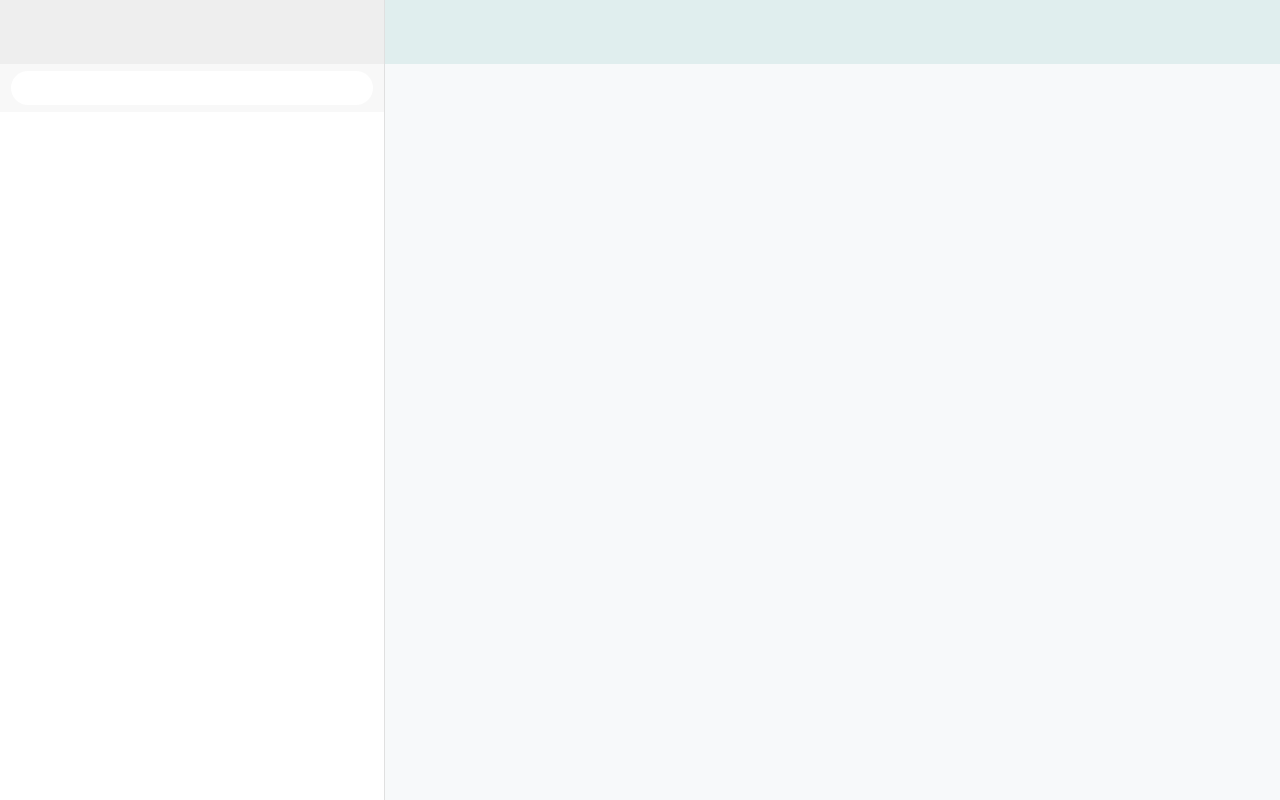
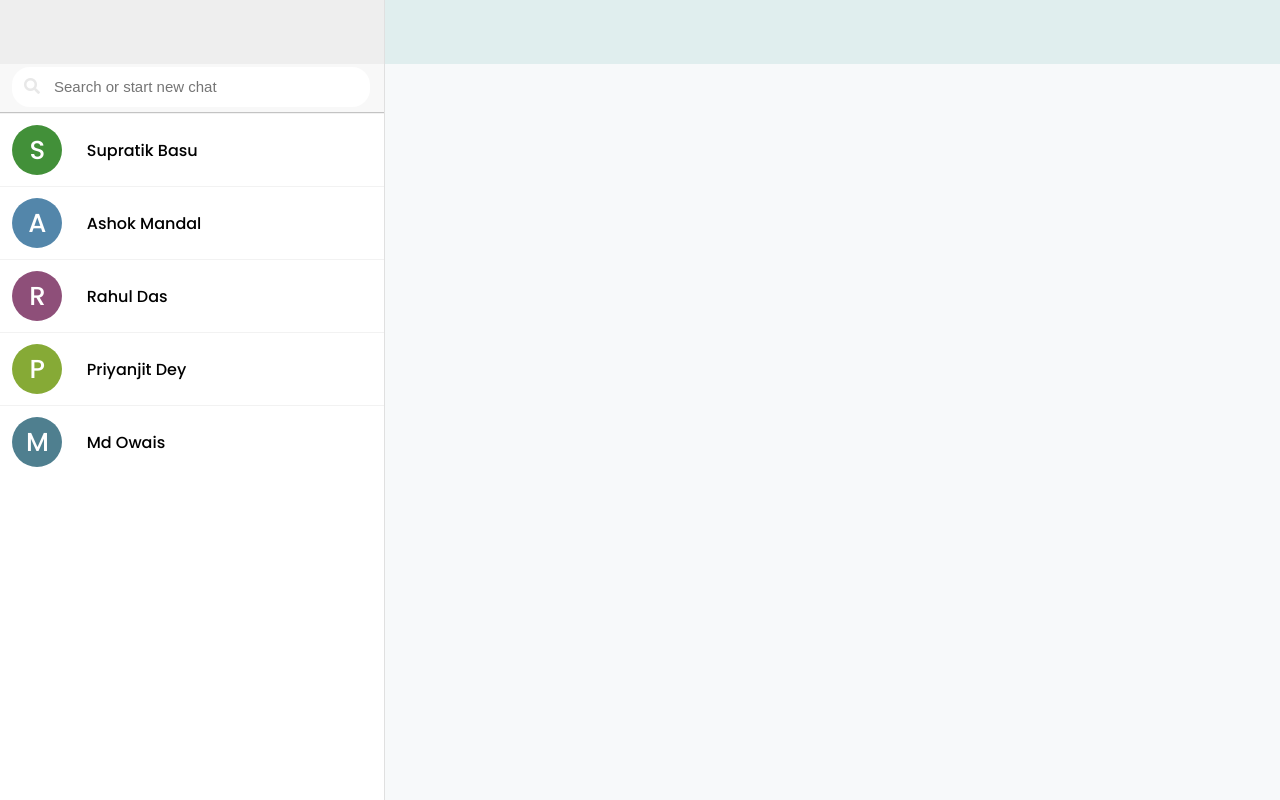
Before and after one commit to ashishmishra26/web-whatsapp, a React (Create React App) app in the folder client/: page / in a window 1280 px wide. Built offline with nearby package versions, Linux system fonts and the light colour scheme.

Commit message:
implemented friend list and search feature in it

```diff
--- a/client/public/index.html
+++ b/client/public/index.html
@@ -3,6 +3,7 @@
   <head>
     <meta charset="utf-8" />
     <link rel="shortcut icon" href="%PUBLIC_URL%/favicon.ico" />
+    <link rel="stylesheet" href="https://use.fontawesome.com/releases/v5.7.2/css/all.css" integrity="sha384-fnmOCqbTlWIlj8LyTjo7mOUStjsKC4pOpQbqyi7RrhN7udi9RwhKkMHpvLbHG9Sr" crossorigin="anonymous">
     <meta
       name="viewport"
       content="width=device-width, initial-scale=1, shrink-to-fit=no"
@@ -37,5 +38,7 @@
       To begin the development, run `npm start` or `yarn start`.
       To create a production bundle, use `npm run build` or `yarn build`.
     -->
+    <link href="https://fonts.googleapis.com/css?family=Poppins:300,400,500" rel="stylesheet">
+    <link href="https://fonts.googleapis.com/css?family=Roboto:300,400,500" rel="stylesheet">
   </body>
 </html>
--- a/client/src/App.css
+++ b/client/src/App.css
@@ -1,9 +1,10 @@
 .App {
-  text-align: center;
   display: flex;
   width: 100vw;
   height: 100vh;
   flex-direction: row;
+  font-family: 'Poppins';
+  box-sizing: border-box;
 }
 
 .sidebar {
@@ -37,14 +38,109 @@
 .sidebar-search {
   background-color: #F8F8F8;
   height: 6vh;
+  display: flex;
+  flex-direction: row;
+  border-bottom: 0.1px solid rgba(75, 75, 75, 0.3);
+  transition: box-shadow 0.18s ease-out, background-color 0.25s ease-out;
+}
+
+.sidebar-search-active {
+  background-color: #FFFFFF;
+  height: 6vh;
+  -webkit-box-shadow: 0px 1px 1px 0px rgba(0, 0, 0, 0.5);
+  -moz-box-shadow: 0px 1px 1px 0px rgba(0, 0, 0, 0.5);
+  box-shadow: 0px 1px 1px 0px rgba(0, 0, 0, 0.5);
+  transition: box-shadow 0.18s ease-out, background-color 0.25s ease-out;
+}
+
+.sidebar-search-inner {
+  width: 28vw;
+  height: 5vh;
+  background-color: #FFFFFF;
+  border-radius: 18px;
+  margin-top: 3px;
+  border: none;
+  min-width: 240px;
+  outline: none;
+  margin-left: 12px;
+  padding: 0px;
 }
 
 #sidebar-search-box {
-  width: 28vw;
+  width: 20vw;
   height: 4vh;
   background-color: #FFFFFF;
-  border-radius: 18px;
-  margin-top: 7px;
   border: none;
-  min-width: 240px;
+  border-radius: 20px;
+  outline: none;
+  margin-top: 3px;
+  margin-left: 0px;
+  font-size: 15px;
+  padding: 0px 10px;
+  box-sizing: border-box;
+  min-width: 200px;
 }
+
+.search-icon {
+  width: 20px;
+  color: #E8E8E8;
+  margin-top: 5px;
+  margin-left: 12px;
+}
+
+.blue {
+  color: rgb(127, 127, 230);
+}
+
+.contact-card {
+  display: flex;
+  flex-direction: row;
+  width: 100%;
+  height: 72px;
+  border-top: 1px solid #f2f2f2;
+  font-size: 16px;
+  text-overflow: ellipsis;
+  font-weight: 500;
+  cursor: pointer;
+}
+
+.contact-card:hover {
+  background-color: #e8fafa;
+}
+
+.contact-card-image-container {
+  width: 20%;
+  box-sizing: border-box;
+  display: flex;
+  justify-content: center;
+  align-items: center;
+  padding: 0 5px 0 3px;
+}
+
+.contact-card-image {
+  width: 50px;
+  height: 50px;
+  border-radius: 50%;
+  box-sizing: border-box;
+  background-color: red;
+  display: flex;
+  justify-content: center;
+  align-items: center;
+}
+
+.contact-card-content {
+  width: 80%;
+  box-sizing: border-box;
+  display: flex;
+  justify-content: space-between;
+  align-items: center;
+  padding: 10px;
+  padding-right: 15px;
+  text-overflow: ellipsis;
+}
+
+.image-text {
+  font-size: 26px;
+  font-weight: 500;
+  color: white;
+}
--- a/client/src/App.js
+++ b/client/src/App.js
@@ -2,13 +2,23 @@ import React, { Component } from 'react';
 import './App.css';
 import SideBar from './components/SideBar';
 import ChatSection from './components/ChatSection';
+import users from './data/users'
 
 class App extends Component {
+  constructor(props) {
+    super(props);
+    this.state = {
+      currentUser: users[0],
+      allContact: users,
+      contactedContact: [...users.slice(1,6)]
+    }
+  }
   render() {
+    let {allContact, contactedContact} = this.state;
     return (
       <div className="App">
-       <SideBar />
-       <ChatSection />
+       <SideBar allContact={allContact} contactedContact={contactedContact}/>
+       <ChatSection/>
       </div>
     );
   }
--- /dev/null
+++ b/client/src/components/Contact.js
@@ -0,0 +1,19 @@
+import React, { Component } from 'react'
+import ContactCard from './ContactCard';
+
+export default class Contact extends Component {
+  render() {
+    let {contactedContact} = this.props,
+    visibleContact = [];
+    visibleContact = contactedContact.map((contact) => {
+        if (contact.name.toLowerCase().indexOf(this.props.searchText.toLowerCase()) !== -1) {
+            return <ContactCard key={contact.contact} data={contact}/>
+        }
+    })
+    return (
+      <div>
+        {visibleContact}
+      </div>
+    )
+  }
+}
--- /dev/null
+++ b/client/src/components/ContactCard.js
@@ -0,0 +1,17 @@
+import React, { Component } from 'react'
+
+export default class ContactCard extends Component {
+  render() {
+    let {data} = this.props;
+    return (
+      <div className="contact-card">
+        <div className="contact-card-image-container">
+            <div className="contact-card-image" style={{backgroundColor: '#'+(Math.random() * 1000000).toFixed(0), opacity: 0.8}}>
+                <div className="image-text">{data.name[0].toUpperCase()}</div>
+            </div>
+        </div>
+        <div className="contact-card-content">{data.name}</div>
+      </div>
+    )
+  }
+}
--- a/client/src/components/SearchBox.js
+++ b/client/src/components/SearchBox.js
@@ -1,11 +1,27 @@
 import React, { Component } from 'react'
 
 export default class SearchBox extends Component {
+  constructor (props) {
+    super(props);
+    this.state = {
+        isActive: false
+    }
+  }
   render() {
+    let isActive = this.state.isActive;
     return (
-      <div className='sidebar-search'>
-        <input id="sidebar-search-box" type="text" title="Search or start new chat"></input>
+      <div className={isActive ? 'sidebar-search-active' : 'sidebar-search'}>
+        <div className='sidebar-search-inner' onClick={()=>{this.handleClick(!isActive)}} onBlur={()=>{this.handleClick(false)}}>
+            <span><i className={isActive ? 'fa fa-arrow-left blue search-icon': 'fa fa-search search-icon'}></i></span>
+            <input id="sidebar-search-box" type="text" placeholder="Search or start new chat" onChange={(e)=>{this.handleSearchText(e)}}></input>
+        </div>
       </div>
     )
   }
+  handleClick = (value) => {
+    this.setState({isActive: value});
+  }
+  handleSearchText = (e) => {
+    this.props.handleSearchText(e.target.value);
+  }
 }
--- a/client/src/components/SideBar.js
+++ b/client/src/components/SideBar.js
@@ -1,14 +1,27 @@
 import React, { Component } from 'react'
 import Header from './Header';
 import SearchBox from './SearchBox';
+import Contact from './Contact';
 
 export default class SideBar extends Component {
+  constructor(props) {
+    super(props);
+    this.state = {
+      searchText: ''
+    }
+  }
   render() {
+    let {allContact, contactedContact} = this.props,
+    {searchText} = this.state;
     return (
       <div className="sidebar">
         <Header class="left-header"/>
-        <SearchBox />
+        <SearchBox searchText={searchText} handleSearchText={this.handleSearchText}/>
+        <Contact allContact={allContact} contactedContact={contactedContact} searchText={searchText}/>
       </div>
     )
   }
+  handleSearchText = (value) => {
+    this.setState({searchText: value})
+  }
 }
--- /dev/null
+++ b/client/src/data/users.js
@@ -0,0 +1,44 @@
+var users = [
+    {
+        name: 'Ashish Mishra',
+        contact: '9038706860'
+    },
+    {
+        name: 'Supratik Basu',
+        contact: '9038706861'
+    },
+    {
+        name: 'Ashok Mandal',
+        contact: '9038706862'
+    },
+    {
+        name: 'Rahul Das',
+        contact: '9038706863'
+    },
+    {
+        name: 'Priyanjit Dey',
+        contact: '9038706864'
+    },
+    {
+        name: 'Md Owais',
+        contact: '9038706865'
+    },
+    {
+        name: 'Rohan Dey',
+        contact: '9038706866'
+    },
+    {
+        name: 'Kishan Ayekpam',
+        contact: '9038706867'
+    },
+    {
+        name: 'Souvik Jana',
+        contact: '9038706868'
+    },
+    {
+        name: 'Rohan Dey',
+        contact: '9038706869'
+    }
+]
+
+export default users;
```
